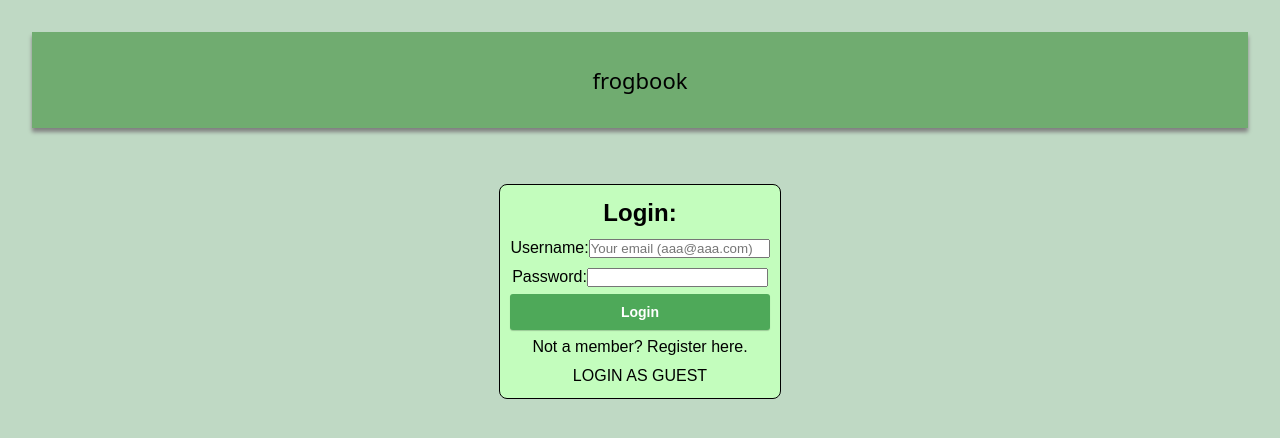
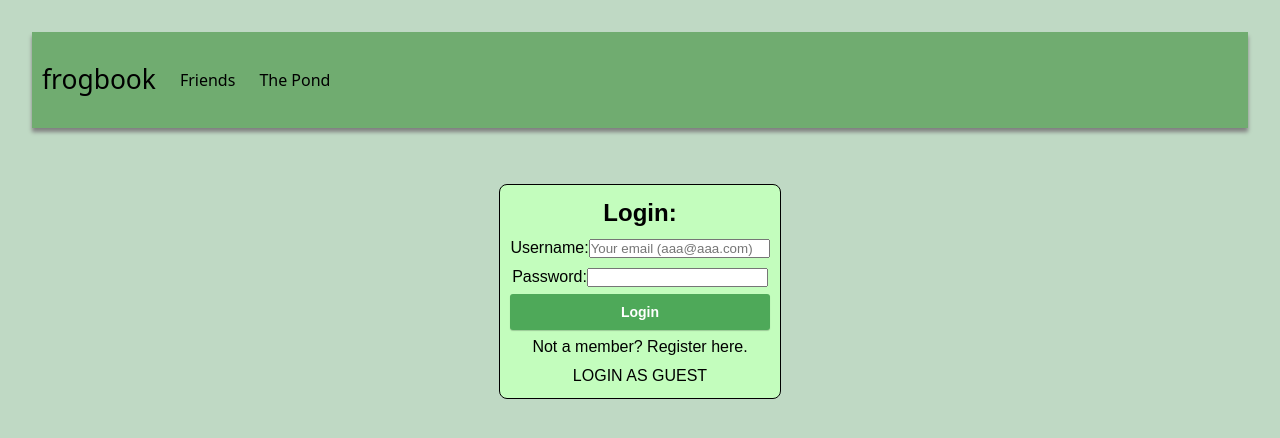
Before and after one commit to waitegeoff2/social-media-app, a React (Vite) app in the folder social-frontend/: page / in a window 1280 px wide. Shown: the top 438 px of the page. Built offline with nearby package versions, Linux system fonts and the light colour scheme.

Commit message:
Working on FriendsIndex page

```diff
--- a/social-frontend/src/App.jsx
+++ b/social-frontend/src/App.jsx
@@ -21,6 +21,8 @@ function App() {
         setLoading(false)
       }
   }, []);
+
+  //GET FRIEND REQUESTS SENT TO USER
 
 
   return (
--- a/social-frontend/src/components/NavBar/NavBar.css
+++ b/social-frontend/src/components/NavBar/NavBar.css
@@ -29,9 +29,21 @@
 }
 
 .left-links {
-    width: 200px;
+    display: flex;
+    align-items: center;
+    justify-content: center;
+    gap: 3vh;
+
     /* flex-grow: 1;
     flex-basis: 0; */
+}
+
+.home-link {
+    font-size: larger;
+}
+
+.nav-link {
+    font-size: medium;
 }
 
 .right-links {
--- a/social-frontend/src/components/NavBar/NavBar.jsx
+++ b/social-frontend/src/components/NavBar/NavBar.jsx
@@ -15,10 +15,13 @@ export default function NavBar({ authenticated, setAuthenticated }) {
                 <div className="nav-links">
                     <div className="left-links">
                         {/* FROG FACE IMAGE (old school facebook) */}
+                        <Link className='home-link' to='/'> frogbook </Link>
+                        <Link className='nav-link' to='/frogfriends'> Friends </Link>
+                        <Link className='nav-link' to='/thepond'> The Pond </Link>
                         {/* links on left side of page if necessary */}
                     </div>
                     <div className="main-title">
-                       <Link to='/'> frogbook </Link>
+
                     </div>
                     <div className="right-links">
                         { authenticated && <button className='button-2000s logOutBtn' onClick={handleLogOut}>Log Out</button> }
--- a/social-frontend/src/components/Wall/Wall.jsx
+++ b/social-frontend/src/components/Wall/Wall.jsx
@@ -68,7 +68,7 @@ export default function Wall({ userWallPosts, setUserWallPosts, currentUser }) {
     return (
         <>
             <div className="user-wall">
-                <h2 className="wall-header">Your Wall</h2>
+                <h2 className="wall-header">Your Pad</h2>
                 <div className="status-input">
                     <form className="send-form" onSubmit={handleSubmit}>
                             <textarea
--- a/social-frontend/src/main.jsx
+++ b/social-frontend/src/main.jsx
@@ -7,6 +7,8 @@ import App from './App.jsx'
 import Profile from './pages/Profile/Profile.jsx';
 import ErrorPage from './components/ErrorElement/ErrorElement.jsx';
 import Register from './pages/Register/Register.jsx'
+import FriendsIndex from './pages/FriendsIndex/FriendsIndex.jsx';
+import PostsIndex from './pages/PostsIndex/PostsIndex.jsx';
 
 const router = createBrowserRouter([
   {
@@ -18,6 +20,8 @@ const router = createBrowserRouter([
       { path: '/profile', element: <Profile />, errorElement: <ErrorPage /> },
       //for users clicking on OTHER USERS' profile pages (get a read only view)
       { path: "profile/:name", element: <Profile /> },
+      { path: '/frogfriends', element: <FriendsIndex /> },
+      { path: '/thepond', element: <PostsIndex /> }
     ],
   },
   //putting this here so it isn't blocked by the authenticate thing to access app outlet context
--- a/social-frontend/src/pages/FriendsIndex/FriendsIndex.jsx
+++ b/social-frontend/src/pages/FriendsIndex/FriendsIndex.jsx
@@ -1,11 +1,40 @@
 // this page displays your friends and also a list of users that you can add
+import { useEffect, useState } from "react";
 
 export default function FriendsIndex() {
+    const apiUrl = import.meta.env.VITE_API_LINK;
+    const [userFriends, setUserFriends] = useState([])
+    const [error, setError] = useState('')
+
+    useEffect(() => {
+        const token = localStorage.getItem('jwtToken');
+
+        fetch(`${apiUrl}/friends`, {
+            method: 'GET',
+            headers: {
+                'Content-Type': 'application/json',
+                'Authorization': `Bearer ${token}`
+            },
+        })
+        .then((response) => {
+            return response.json();
+        })
+        .then((response) => {
+            console.log(response)
+        })
+        .catch((error) => setError(error))
+    }, []);
 
     return (
         <>
-        {/* <FriendsList /> */}
-        {/* <PotentialFriends /> */}
+        <div className="friends-index">
+            <div className="friends-list">
+
+            </div>
+            <div className="suggested-friends-sidebar">
+                <div>hi</div>
+            </div>
+        </div>
         </>
     )
 }
--- a/social-frontend/src/pages/Profile/Profile.jsx
+++ b/social-frontend/src/pages/Profile/Profile.jsx
@@ -63,6 +63,8 @@ export default function Profile() {
         .catch((error) => setError(error))
     }, []);
 
+    //GET THE REQUESTS THAT WERE SENT TO THE USER
+
     return (
         <>
         {/* PROFILE INFO */}
```
Also changed, not shown: social-frontend/src/pages/PostsIndex/PostsIndex.jsx (+11 -0 lines), social-frontend/src/pages/PostsIndex/PostIndex.css (deleted), social-frontend/src/pages/PostsIndex/PostsIndex.css (added).
